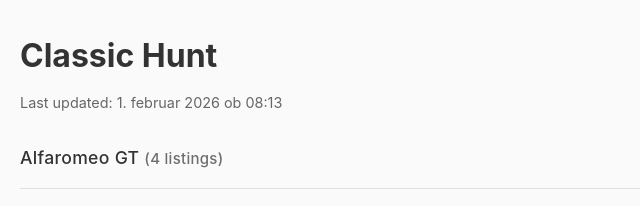
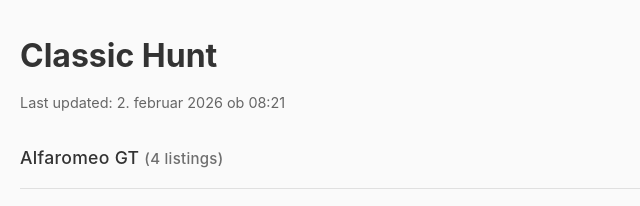
Before and after one commit to mkarlovc/classic-hunt, a website: page results.html in a window 1280 px wide. Shown: the top 206 px of the page, 0-640 px from the left. Drawn offline with Linux system fonts and the light colour scheme.

Commit message:
deploy: 6aa1c9aece1921e2b8c6fee9f76c5699b2148efd

```diff
--- a/results.html
+++ b/results.html
@@ -161,7 +161,7 @@
 <body>
   <div class="container">
     <h1>Classic Hunt</h1>
-    <div class="last-update">Last updated: 1. februar 2026 ob 08:13</div>
+    <div class="last-update">Last updated: 2. februar 2026 ob 08:21</div>
 
       <div class="brand-section">
         <div class="brand-header">
```
